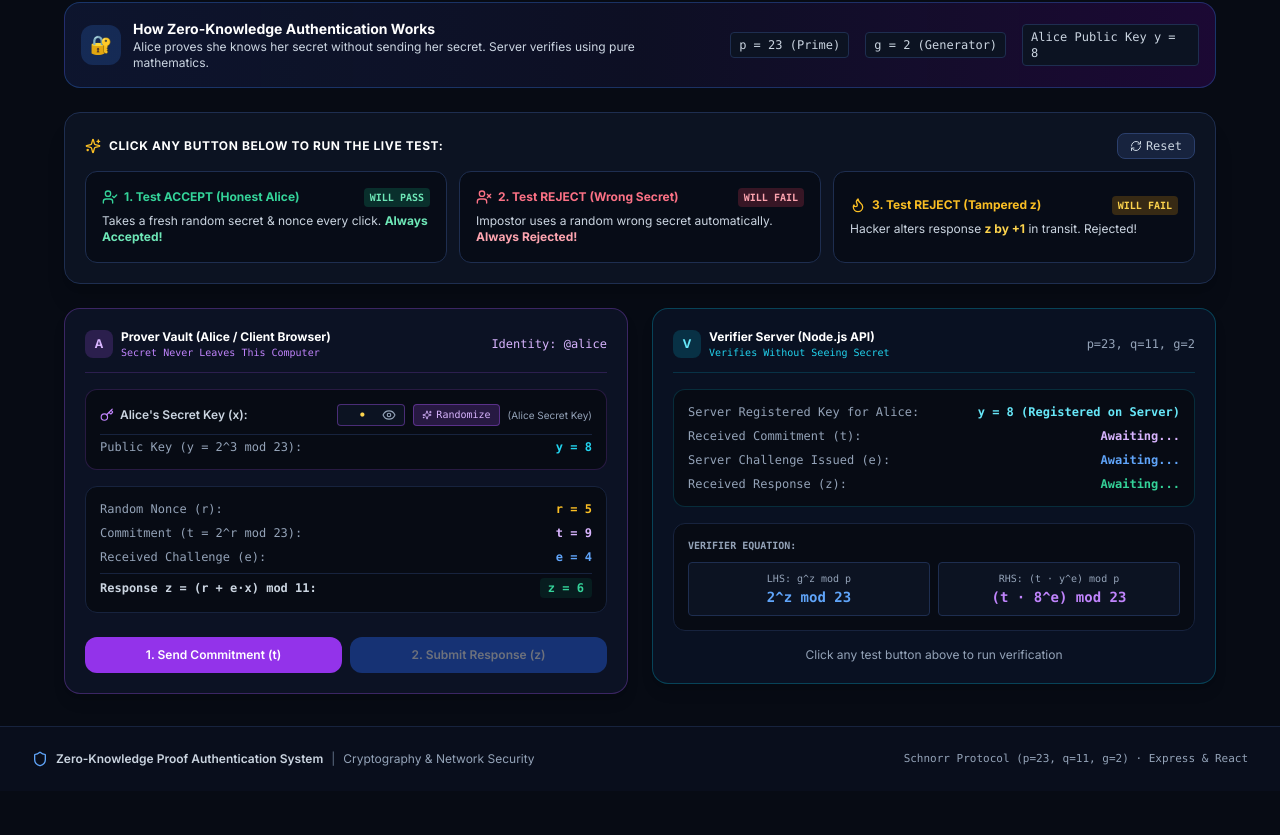
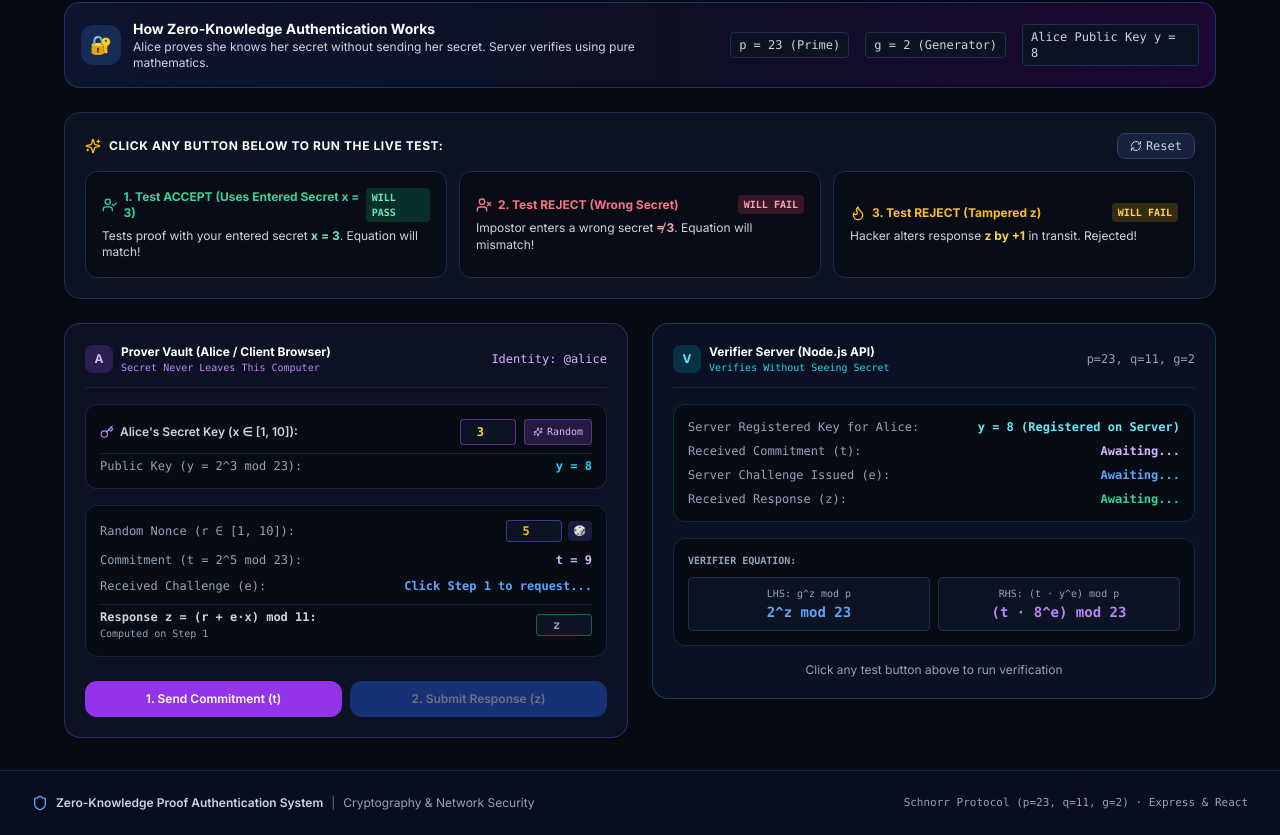
Before and after one commit to vivekchauhan2005/zero-knowledge-proof, a React (Vite) app in the folder frontend/: page / in a window 1280 px wide. Shown: the part 995-1830 px from the top of the page. Before the commit the page ends 1786 px from the top, so only its background shows below. Built offline with nearby package versions, Linux system fonts and the light colour scheme; no server answers.

Commit message:
feat: enable full manual typing of secret x, nonce r, and response z with instant dynamic verification

```diff
--- a/frontend/src/components/DualConsoleDashboard.jsx
+++ b/frontend/src/components/DualConsoleDashboard.jsx
@@ -42,11 +42,11 @@ export default function DualConsoleDashboard({ onProofComplete }) {
     try {
       setLoading(true);
       const randX = Math.floor(Math.random() * 9) + 1;
+      setSecretX(randX);
+      setAliceRealSecret(randX);
       const pubY = computePublicKey(BigInt(randX)).toString();
       await api.registerUser(username, pubY);
-      setAliceRealSecret(randX);
       setServerRegisteredPubKey(pubY);
-      setSecretX(randX);
       handleReset();
     } catch (err) {
       console.error('Failed to register new secret:', err);
@@ -55,13 +55,35 @@ export default function DualConsoleDashboard({ onProofComplete }) {
     }
   };
 
+  // Handle manual typing of Secret Key x
+  const handleSecretChange = async (val) => {
+    const parsed = parseInt(val);
+    const num = isNaN(parsed) ? 1 : Math.max(1, Math.min(10, parsed));
+    setSecretX(num);
+    setAliceRealSecret(num);
+    const pubY = computePublicKey(BigInt(num)).toString();
+    setServerRegisteredPubKey(pubY);
+    handleReset();
+    try {
+      await api.registerUser(username, pubY);
+    } catch (err) {
+      console.error('Failed to register typed key:', err);
+    }
+  };
+
+  // Handle manual typing of Nonce r
+  const handleNonceChange = (val) => {
+    const parsed = parseInt(val);
+    const num = isNaN(parsed) ? 1 : Math.max(1, Math.min(10, parsed));
+    setNonceR(num);
+    handleReset();
+  };
+
   // 1. SCENARIO A: HONEST PROVER (WILL ACCEPT)
   const setupHonestScenario = () => {
     setActiveScenario('honest');
     setUsername('alice');
     setSecretX(aliceRealSecret);
-    const freshNonce = Math.floor(Math.random() * 9) + 1;
-    setNonceR(freshNonce);
     handleReset();
   };
 
@@ -72,8 +94,6 @@ export default function DualConsoleDashboard({ onProofComplete }) {
     const wrongKeys = [1, 2, 3, 4, 5, 6, 7, 8, 9, 10].filter(n => n !== aliceRealSecret);
     const randWrong = wrongKeys[Math.floor(Math.random() * wrongKeys.length)];
     setSecretX(randWrong);
-    const freshNonce = Math.floor(Math.random() * 9) + 1;
-    setNonceR(freshNonce);
     handleReset();
   };
 
@@ -82,8 +102,6 @@ export default function DualConsoleDashboard({ onProofComplete }) {
     setActiveScenario('tampered');
     setUsername('alice');
     setSecretX(aliceRealSecret);
-    const freshNonce = Math.floor(Math.random() * 9) + 1;
-    setNonceR(freshNonce);
     handleReset();
   };
 
@@ -105,13 +123,17 @@ export default function DualConsoleDashboard({ onProofComplete }) {
       setErrorMsg(null);
       setVerificationResult(null);
 
-      // Random nonce r generated fresh
       const r = BigInt(nonceR || 5);
       const t = computeCommitment(r);
       setCommitmentT(t);
 
-      // Prover sends commitment t to server for user 'alice' with registered public key
-      const commitRes = await api.submitCommitment(username, serverRegisteredPubKey, t.toString());
+      // Register Alice's current secret key public key
+      const pubY = computePublicKey(BigInt(secretX)).toString();
+      await api.registerUser(username, pubY);
+      setServerRegisteredPubKey(pubY);
+
+      // Prover sends commitment t to server for user 'alice'
+      const commitRes = await api.submitCommitment(username, pubY, t.toString());
       const sId = commitRes.session.id;
       setSessionId(sId);
 
@@ -144,6 +166,10 @@ export default function DualConsoleDashboard({ onProofComplete }) {
       setLoading(true);
       setErrorMsg(null);
 
+      if (responseZ === null) {
+        throw new Error('Please enter or calculate response z first');
+      }
+
       const result = await api.submitProof(sessionId, responseZ.toString());
       setVerificationResult(result);
       setStep(2);
@@ -163,36 +189,26 @@ export default function DualConsoleDashboard({ onProofComplete }) {
       setErrorMsg(null);
       setVerificationResult(null);
 
-      // Fresh random nonce r generated on client
-      const freshR = Math.floor(Math.random() * 9) + 1;
-      setNonceR(freshR);
-      const r = BigInt(freshR);
+      const r = BigInt(nonceR || 5);
+      let targetX = secretX;
+      let shouldTamper = false;
 
-      let targetX = aliceRealSecret;
-      let activePubKey = serverRegisteredPubKey;
-      let shouldTamper = false;
+      // Always register Alice's chosen secret key
+      const pubY = computePublicKey(BigInt(secretX)).toString();
+      await api.registerUser(username, pubY);
+      setServerRegisteredPubKey(pubY);
 
       if (scenarioType === 'honest') {
         setActiveScenario('honest');
-        // Automatically picks a fresh random secret for Alice on every single run!
-        const randomX = Math.floor(Math.random() * 9) + 1;
-        const newPubY = computePublicKey(BigInt(randomX)).toString();
-        await api.registerUser(username, newPubY);
-        setAliceRealSecret(randomX);
-        setServerRegisteredPubKey(newPubY);
-        targetX = randomX;
-        setSecretX(randomX);
-        activePubKey = newPubY;
+        targetX = secretX;
       } else if (scenarioType === 'impostor') {
         setActiveScenario('impostor');
-        // Automatically picks a random wrong secret between 1 and 10 (excluding Alice's real secret)
-        const wrongKeys = [1, 2, 3, 4, 5, 6, 7, 8, 9, 10].filter(n => n !== aliceRealSecret);
+        // Pick a wrong secret different from secretX
+        const wrongKeys = [1, 2, 3, 4, 5, 6, 7, 8, 9, 10].filter(n => n !== secretX);
         targetX = wrongKeys[Math.floor(Math.random() * wrongKeys.length)];
-        setSecretX(targetX);
       } else if (scenarioType === 'tampered') {
         setActiveScenario('tampered');
-        targetX = aliceRealSecret;
-        setSecretX(aliceRealSecret);
+        targetX = secretX;
         shouldTamper = true;
       }
 
@@ -200,7 +216,7 @@ export default function DualConsoleDashboard({ onProofComplete }) {
       const t = computeCommitment(r);
       setCommitmentT(t);
 
-      const commitRes = await api.submitCommitment('alice', activePubKey, t.toString());
+      const commitRes = await api.submitCommitment('alice', pubY, t.toString());
       const sId = commitRes.session.id;
       setSessionId(sId);
 
@@ -281,14 +297,14 @@ export default function DualConsoleDashboard({ onProofComplete }) {
             <div className="flex items-center justify-between mb-1.5">
               <span className="flex items-center space-x-1.5 text-emerald-400 font-bold text-xs">
                 <UserCheck className="w-4 h-4" />
-                <span>1. Test ACCEPT (Honest Alice)</span>
+                <span>1. Test ACCEPT (Uses Entered Secret x = {secretX})</span>
               </span>
               <span className="text-[10px] px-1.5 py-0.5 rounded bg-emerald-500/20 text-emerald-300 font-mono font-bold">
                 WILL PASS
               </span>
             </div>
             <p className="text-xs text-slate-300 leading-snug">
-              Takes a fresh random secret & nonce every click. <strong className="text-emerald-300">Always Accepted!</strong>
+              Tests proof with your entered secret <strong className="text-emerald-300">x = {secretX}</strong>. Equation will match!
             </p>
           </button>
 
@@ -312,7 +328,7 @@ export default function DualConsoleDashboard({ onProofComplete }) {
               </span>
             </div>
             <p className="text-xs text-slate-300 leading-snug">
-              Impostor uses a random wrong secret automatically. <strong className="text-rose-300">Always Rejected!</strong>
+              Impostor enters a wrong secret <strong className="text-rose-300">≠ {secretX}</strong>. Equation will mismatch!
             </p>
           </button>
 
@@ -405,42 +421,32 @@ export default function DualConsoleDashboard({ onProofComplete }) {
             <span className="text-xs font-mono text-purple-300">Identity: @{username}</span>
           </div>
 
-          {/* Secret Display - Masked by default so secret is not revealed */}
+          {/* Secret Display - Fully editable manual input! */}
           <div className="p-3.5 rounded-xl bg-navy-950 border border-purple-500/20 space-y-2">
             <div className="flex items-center justify-between text-xs">
               <span className="text-slate-300 font-semibold flex items-center space-x-1.5">
                 <Key className="w-3.5 h-3.5 text-purple-400" />
-                <span>Alice's Secret Key (x):</span>
+                <span>Alice's Secret Key (x ∈ [1, 10]):</span>
               </span>
               <div className="flex items-center space-x-2">
-                <div className="flex items-center space-x-1 bg-navy-900 px-2 py-0.5 rounded border border-purple-500/40">
-                  <input
-                    type={showSecret ? "text" : "password"}
-                    readOnly
-                    value={secretX}
-                    className="w-8 text-amber-300 font-mono font-bold text-center text-xs bg-transparent focus:outline-none"
-                  />
-                  <button
-                    type="button"
-                    onClick={() => setShowSecret(!showSecret)}
-                    className="text-slate-400 hover:text-purple-300 transition cursor-pointer"
-                    title={showSecret ? "Hide secret" : "Reveal secret"}
-                  >
-                    {showSecret ? <EyeOff className="w-3.5 h-3.5" /> : <Eye className="w-3.5 h-3.5" />}
-                  </button>
-                </div>
+                <input
+                  type="number"
+                  min="1"
+                  max="10"
+                  value={secretX}
+                  onChange={(e) => handleSecretChange(e.target.value)}
+                  className="w-14 px-2 py-1 rounded bg-navy-900 border border-purple-500/50 text-amber-300 font-mono font-bold text-center text-xs focus:outline-none focus:border-purple-400"
+                  title="Type any secret number from 1 to 10"
+                />
                 <button
                   type="button"
                   onClick={generateNewRandomSecret}
-                  className="px-2 py-0.5 rounded bg-purple-500/20 hover:bg-purple-500/30 text-purple-300 border border-purple-500/40 text-[10px] font-mono cursor-pointer transition flex items-center space-x-1"
-                  title="Generate a brand new random secret for Alice"
+                  className="px-2 py-1 rounded bg-purple-500/20 hover:bg-purple-500/30 text-purple-300 border border-purple-500/40 text-[10px] font-mono cursor-pointer transition flex items-center space-x-1"
+                  title="Pick a random secret"
                 >
                   <Sparkles className="w-2.5 h-2.5" />
-                  <span>Randomize</span>
+                  <span>Random</span>
                 </button>
-                <span className="text-[10px] text-slate-400">
-                  {activeScenario === 'honest' ? '(Alice Secret Key)' : '(Random Impostor Key)'}
-                </span>
               </div>
             </div>
 
@@ -450,27 +456,68 @@ export default function DualConsoleDashboard({ onProofComplete }) {
             </div>
           </div>
 
-          {/* Protocol Values Computed Locally */}
-          <div className="p-3.5 rounded-xl bg-navy-950 border border-navy-800 space-y-2 font-mono text-xs">
+          {/* Protocol Values - Step-by-step interactive inputs */}
+          <div className="p-3.5 rounded-xl bg-navy-950 border border-navy-800 space-y-2.5 font-mono text-xs">
+            {/* Nonce r Input */}
             <div className="flex items-center justify-between">
-              <span className="text-slate-400">Random Nonce (r):</span>
-              <span className="text-amber-400 font-bold">r = {nonceR}</span>
+              <span className="text-slate-400">Random Nonce (r ∈ [1, 10]):</span>
+              <div className="flex items-center space-x-1.5">
+                <input
+                  type="number"
+                  min="1"
+                  max="10"
+                  value={nonceR}
+                  onChange={(e) => handleNonceChange(e.target.value)}
+                  className="w-14 px-2 py-0.5 rounded bg-navy-900 border border-indigo-500/50 text-amber-400 font-bold text-center text-xs focus:outline-none focus:border-indigo-400"
+                  title="Type any nonce number from 1 to 10"
+                />
+                <button
+                  type="button"
+                  onClick={() => setNonceR(Math.floor(Math.random() * 9) + 1)}
+                  className="px-1.5 py-0.5 rounded bg-indigo-500/20 text-indigo-300 text-[10px] hover:bg-indigo-500/30 cursor-pointer"
+                  title="Randomize nonce"
+                >
+                  🎲
+                </button>
+              </div>
             </div>
+
+            {/* Commitment t */}
             <div className="flex items-center justify-between">
-              <span className="text-slate-400">Commitment (t = 2^r mod 23):</span>
-              <span className="text-purple-300 font-bold">t = {commitmentT ? commitmentT.toString() : '9'}</span>
+              <span className="text-slate-400">Commitment (t = 2^{nonceR} mod 23):</span>
+              <span className="text-purple-300 font-bold">
+                t = {computeCommitment(BigInt(nonceR || 5)).toString()}
+              </span>
             </div>
+
+            {/* Server Challenge e */}
             <div className="flex items-center justify-between">
               <span className="text-slate-400">Received Challenge (e):</span>
-              <span className="text-blue-400 font-bold">e = {challengeE ? challengeE.toString() : '4'}</span>
+              <span className="text-blue-400 font-bold">
+                {challengeE ? `e = ${challengeE.toString()}` : 'Click Step 1 to request...'}
+              </span>
             </div>
+
+            {/* Response z Input */}
             <div className="flex items-center justify-between pt-1 border-t border-navy-800">
-              <span className="text-slate-300 font-semibold">Response z = (r + e·x) mod 11:</span>
-              <span className={`font-bold px-2 py-0.5 rounded ${
-                activeScenario === 'tampered' ? 'text-amber-300 bg-amber-500/10' : 'text-emerald-400 bg-emerald-500/10'
-              }`}>
-                z = {responseZ !== null ? responseZ.toString() : '6'}
-              </span>
+              <div>
+                <span className="text-slate-300 font-semibold block">Response z = (r + e·x) mod 11:</span>
+                <span className="text-[10px] text-slate-400 font-normal">
+                  {challengeE ? `(${nonceR} + ${challengeE}×${secretX}) mod 11` : 'Computed on Step 1'}
+                </span>
+              </div>
+              <div className="flex items-center space-x-1.5">
+                <input
+                  type="number"
+                  min="0"
+                  max="10"
+                  value={responseZ !== null ? responseZ.toString() : ''}
+                  onChange={(e) => setResponseZ(e.target.value === '' ? null : BigInt(e.target.value))}
+                  placeholder="z"
+                  className="w-14 px-2 py-0.5 rounded bg-navy-900 border border-emerald-500/50 text-emerald-400 font-bold text-center text-xs focus:outline-none focus:border-emerald-400"
+                  title="Computed response or type to tamper"
+                />
+              </div>
             </div>
           </div>
 
```
